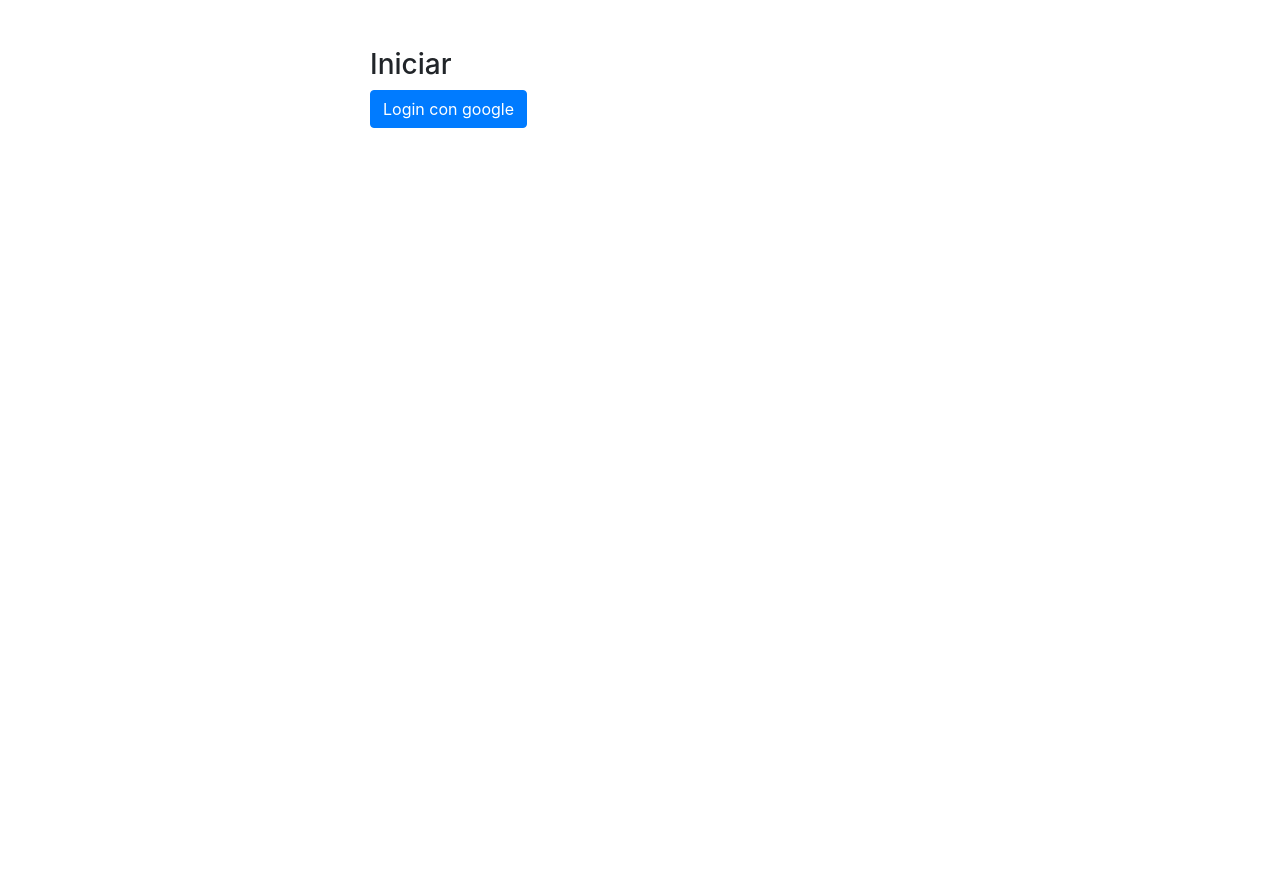
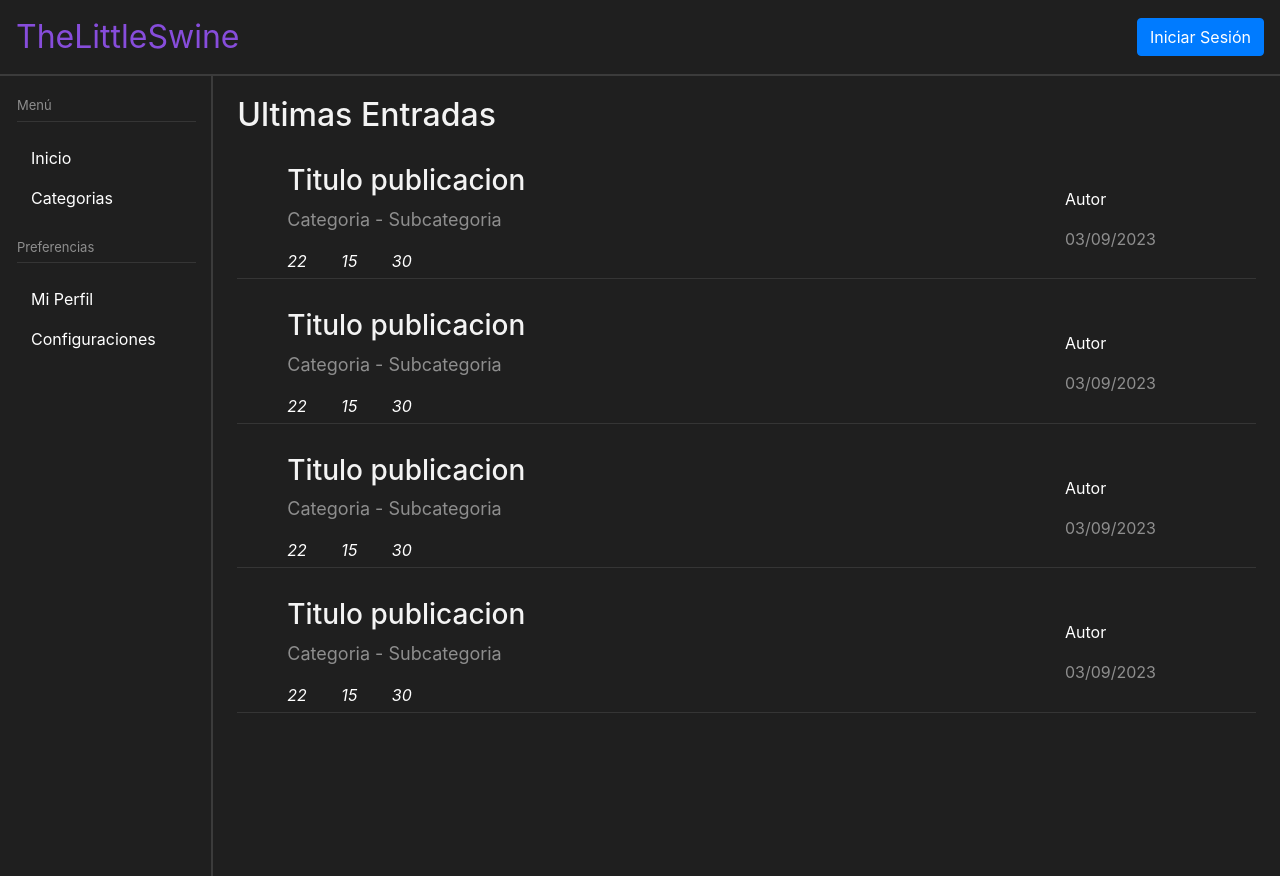
Before and after one commit to frandepy2/CMS-IS2, a Django app: page / in a window 1280 px wide. Before the commit the page ends 128 px from the top, so only its background shows below. Run offline with Django 4.2, Linux system fonts and the light colour scheme; some libraries are stand-ins or nearby versions.

Commit message:
Creacion de base y pagina principal

```diff
--- a/cmsis2/cmsis2/settings.py
+++ b/cmsis2/cmsis2/settings.py
@@ -56,7 +56,8 @@ INSTALLED_APPS = [
     'allauth',
     'allauth.account',
     'allauth.socialaccount',
-    'allauth.socialaccount.providers.google'
+    'allauth.socialaccount.providers.google',
+    'fontawesomefree',
 ]
 
 SOCIALACCOUNT_PROVIDERS = {
@@ -154,7 +155,7 @@ USE_TZ = True
 # https://docs.djangoproject.com/en/4.2/howto/static-files/
 
 STATIC_URL = 'static/'
-STATIC_ROOT = '/static/'
+STATIC_ROOT = '/cmsis2/static/'
 
 # Default primary key field type
 # https://docs.djangoproject.com/en/4.2/ref/settings/#default-auto-field
--- a/cmsis2/cmsis2/urls.py
+++ b/cmsis2/cmsis2/urls.py
@@ -16,7 +16,7 @@ Including another URLconf
 """
 from django.contrib import admin
 from django.urls import path, include
-from .views import Home
+from .views import HomeView
 
 urlpatterns = [
     path('admin/', admin.site.urls),
@@ -24,5 +24,5 @@ urlpatterns = [
     path('socialaccount/', include('allauth.urls')),
     path('usuarios/',include("usuarios.urls")),
     path('roles/',include("roles.urls")),
-    path('', Home.as_view(), name='home'),
+    path('', HomeView, name='home'),
 ]
--- a/cmsis2/cmsis2/views.py
+++ b/cmsis2/cmsis2/views.py
@@ -1,5 +1,7 @@
+from django.shortcuts import render
 from django.views.generic import TemplateView
 
 
-class Home(TemplateView):
-    template_name = 'usuarios/home.html'
+def HomeView(request):
+    page_title = "Ultimas Entradas"
+    return render(request, 'home/home.html', {'page_title': page_title})
--- /dev/null
+++ b/cmsis2/templates/base.html
@@ -0,0 +1,260 @@
+<!DOCTYPE html>
+<html lang="en">
+<head>
+    {% load static %}
+    {% load socialaccount %}
+    {% load permissions_tags %}
+
+    <meta charset="UTF-8">
+    <meta name="viewport" content="width=device-width, initial-scale=1, shrink-to-fit=no">
+
+    <!-- Bootstrap CSS -->
+    <link rel="stylesheet" href="https://cdn.jsdelivr.net/npm/bootstrap@4.6.2/dist/css/bootstrap.min.css" integrity="sha384-xOolHFLEh07PJGoPkLv1IbcEPTNtaed2xpHsD9ESMhqIYd0nLMwNLD69Npy4HI+N" crossorigin="anonymous">
+
+    <!-- Our project just needs Font Awesome Free's Solid and Brand files -->
+    <link href="{% static 'fontawesomefree/css/fontawesome.css' %}" rel="stylesheet" type="text/css">
+    <link href="{% static 'fontawesomefree/css/brands.css' %}" rel="stylesheet" type="text/css">
+    <link href="{% static 'fontawesomefree/css/solid.css' %}" rel="stylesheet" type="text/css">
+
+    <style>
+        body {
+            background-color: #1f1f1f;
+            color: #f3f3f3;
+        }
+        h1, h2, h3, h4, h5, h6 {
+            color: #f3f3f3;
+        }
+        hr {
+            color: #2e2e2e;
+        }
+        i {
+            text-align: right;
+            margin-right: 0;
+        }
+
+        .title {
+            margin-top: 20px;
+            margin-bottom: 20px;
+        }
+
+        .sidebar-subtitle {
+            color: #8e8e8e;
+            font-size: small;
+            margin-top: 20px;
+            margin-left: 2px;
+        }
+        .username-top {
+            margin-left: 10px;
+        }
+        .top-right {
+            margin-top: 15px;
+        }
+        .bottom-line {
+            margin-top: 5px;
+            background-color: #3b3b3b;
+        }
+
+        .flex-container {
+            display: flex;
+            justify-content: space-between; /* Distribute items evenly */
+            align-items: center; /* Vertically align items */
+            margin-top: 30px;
+        }
+
+        .navbar-flex-container {
+            display: flex;
+            justify-content: space-between; /* Distribute items evenly */
+            align-items: center; /* Vertically align items */
+        }
+
+        .flex-item {
+            margin-left: 50px;
+            margin-right: 100px;
+        }
+
+        .autor {
+            font-size: medium;
+            color: #ffffff;
+        }
+        .cat-sub {
+            font-size: large;
+            color: #8e8e8e;
+        }
+        .date-time {
+            margin-bottom: 0;
+            color: #8e8e8e;
+            font-size: medium;
+        }
+        .int-icon {
+            margin-right: 30px;
+            font-size: medium;
+        }
+        .dropdown-menu {
+            background-color: #3b3b3b;
+        }
+        .dropdown-item {
+            color: #f3f3f3;
+        }
+        .drop-btn {
+            background-color: #1f1f1f;
+            color: #ffffff;
+        }
+
+        .sidebar-item {
+            color: #ffffff;
+        }
+        .sidebar-preference {
+            position: sticky;
+            bottom: 0;
+        }
+        .hidden-item {
+            margin-left: 20px;
+            color: #ffffff;
+        }
+
+
+
+        #sidebar {
+            height: 100vh;
+            background-color: #1f1f1f;
+            border-right: 2px solid #3b3b3b;
+        }
+
+
+    </style>
+
+    <title>CMS-IS2</title>
+
+</head>
+<body>
+
+    <!-- Navbar -->
+    <nav class="navbar navbar-dark" style="background-color: #1f1f1f; border-bottom: 2px solid #3b3b3b;">
+        <a class="navbar-brand" style="color:#874ddb; font-size: xx-large; margin-top: 0px;" href="{% url 'home' %}">TheLittleSwine</a>
+        <div class="navbar-user navbar-flex-container">
+            {% if user.is_authenticated %}
+                <div class="navbar-flex-item" style="margin-right: 20px;">
+                    <a href="#"><i class="fa-solid fa-bell mr-auto" style="color: #ffffff;"></i></a>
+                </div>
+                <div class="navbar-flex-item">
+                    <div class="dropdown">
+                        <button class="btn btn-secondary dropdown-toggle drop-btn" type="button" data-toggle="dropdown" aria-expanded="false">
+                            {{ user.username }}
+                        </button>
+                        <div class="dropdown-menu dropdown-menu-right">
+                            <a class="dropdown-item" href="#">Mi perfil</a>
+                            <a class="dropdown-item" href="#">Configuraciones</a>
+                            <div class="dropdown-divider"></div>
+                            <a class="dropdown-item" href="{% url 'account_logout' %}">
+                                Cerrar Sesion
+                            </a>
+                        </div>
+                    </div>
+                </div>
+            {% else %}
+                <a class="btn btn-primary" href="{% provider_login_url "google" %}">Iniciar Sesión</a>
+            {% endif %}
+        </div>
+    </nav>
+
+    <div class="container-fluid">
+        <div class="row">
+            <!-- Sidebar -->
+            <nav id="sidebar" class="col-md-3 col-lg-2 d-md-block sidebar">
+                <!-- Sidebar content goes here -->
+                <div class="position-sticky sidebar-menu">
+                    <ul class="nav flex-column">
+                        <li class="sidebar-subtitle">
+                            Menú
+                            <hr class="bottom-line">
+                        </li>
+                        <li class="nav-item">
+                            <a class="nav-link active sidebar-item" href="{% url 'home' %}">
+                                Inicio
+                            </a>
+                        </li>
+                        <!-- Dropdown Sidebar Item -->
+                        <li class="nav-item">
+                            <a class="nav-link collapsed sidebar-item" href="#dropdownSidebar" data-toggle="collapse">
+                                Categorias
+                            </a>
+                            <div class="collapse" id="dropdownSidebar">
+                                <ul class="nav flex-column">
+                                    <li class="nav-item">
+                                        <a class="nav-link hidden-item" href="#">Deportes</a>
+                                    </li>
+                                    <li class="nav-item">
+                                        <a class="nav-link hidden-item" href="#">Informática</a>
+                                    </li>
+                                    <li class="nav-item">
+                                        <a class="nav-link hidden-item" href="#">Deportes</a>
+                                    </li>
+                                    <li class="nav-item">
+                                        <a class="nav-link hidden-item" href="#">Informática</a>
+                                    </li>
+                                </ul>
+                            </div>
+                        </li>
+                        {% if user.is_authenticated %}
+                            <li class="nav-item">
+                                <a class="nav-link sidebar-item" href="#">
+                                    Usuarios
+                                </a>
+                            </li>
+                            {% if user|has_permission:'view_roles' %}
+                                <li class="nav-item">
+                                    <a class="nav-link sidebar-item" href="{% url 'roles' %}">
+                                        Roles
+                                    </a>
+                                </li>
+                            {% endif %}
+                        {% endif %}
+
+                        <!-- Add more sidebar items here -->
+                    </ul>
+                </div>
+
+                <div class="position-sticky sidebar-preference">
+                    <ul class="nav flex-column">
+                        <li class="sidebar-subtitle">
+                            Preferencias
+                            <hr class="bottom-line">
+                        </li>
+                        <li class="nav-item">
+                            <a class="nav-link active sidebar-item" href="#">
+                                Mi Perfil
+                            </a>
+                        </li>
+                        <li class="nav-item">
+                            <a class="nav-link sidebar-item" href="#">
+                                Configuraciones
+                            </a>
+                        </li>
+
+                        <!-- Add more sidebar items here -->
+                    </ul>
+                </div>
+            </nav>
+
+
+            <main role="main" class="col-md-9 ml-sm-auto col-lg-10 px-md-4">
+                <div class="title">
+                    <h2>{{ page_title }}</h2>
+                </div>
+
+                {% block content %}
+
+                {% endblock %}
+
+
+
+            </main>
+        </div>
+    </div>
+
+
+
+    <script src="https://cdn.jsdelivr.net/npm/jquery@3.5.1/dist/jquery.slim.min.js" integrity="sha384-DfXdz2htPH0lsSSs5nCTpuj/zy4C+OGpamoFVy38MVBnE+IbbVYUew+OrCXaRkfj" crossorigin="anonymous"></script>
+    <script src="https://cdn.jsdelivr.net/npm/bootstrap@4.6.2/dist/js/bootstrap.bundle.min.js" integrity="sha384-Fy6S3B9q64WdZWQUiU+q4/2Lc9npb8tCaSX9FK7E8HnRr0Jz8D6OP9dO5Vg3Q9ct" crossorigin="anonymous"></script>
+</body>
+</html>
--- /dev/null
+++ b/cmsis2/templates/home/home.html
@@ -0,0 +1,93 @@
+
+{% extends 'base.html' %}
+
+{% block content %}
+
+    <div class="content-list">
+                    <a href="">
+                        <div class="flex-container">
+                            <div class="flex-item">
+                                <h3>Titulo publicacion</h3>
+                                <p class="cat-sub">Categoria - Subcategoria</p>
+                                <div class="interactions">
+                                    <i class="fa-solid fa-thumbs-up int-icon" style="color: #ffffff;">  22</i>
+                                    <i class="fa-solid fa-comment int-icon" style="color: #ffffff;">  15</i>
+                                    <i class="fa-solid fa-share int-icon" style="color: #ffffff;">  30</i>
+                                </div>
+                            </div>
+                            <div class="flex-item">
+                                <p class="autor">Autor</p>
+                                <p class="date-time">03/09/2023</p>
+                            </div>
+
+                            <!-- Add more items as needed -->
+                        </div>
+                        <hr class="bottom-line">
+                    </a>
+
+                    <a href="">
+                        <div class="flex-container">
+                            <div class="flex-item">
+                                <h3>Titulo publicacion</h3>
+                                <p class="cat-sub">Categoria - Subcategoria</p>
+                                <div class="interactions">
+                                    <i class="fa-solid fa-thumbs-up int-icon" style="color: #ffffff;">  22</i>
+                                    <i class="fa-solid fa-comment int-icon" style="color: #ffffff;">  15</i>
+                                    <i class="fa-solid fa-share int-icon" style="color: #ffffff;">  30</i>
+                                </div>
+                            </div>
+                            <div class="flex-item">
+                                <p class="autor">Autor</p>
+                                <p class="date-time">03/09/2023</p>
+                            </div>
+
+                            <!-- Add more items as needed -->
+                        </div>
+                        <hr class="bottom-line">
+                    </a>
+
+                    <a href="">
+                        <div class="flex-container">
+                            <div class="flex-item">
+                                <h3>Titulo publicacion</h3>
+                                <p class="cat-sub">Categoria - Subcategoria</p>
+                                <div class="interactions">
+                                    <i class="fa-solid fa-thumbs-up int-icon" style="color: #ffffff;">  22</i>
+                                    <i class="fa-solid fa-comment int-icon" style="color: #ffffff;">  15</i>
+                                    <i class="fa-solid fa-share int-icon" style="color: #ffffff;">  30</i>
+                                </div>
+                            </div>
+                            <div class="flex-item">
+                                <p class="autor">Autor</p>
+                                <p class="date-time">03/09/2023</p>
+                            </div>
+
+                            <!-- Add more items as needed -->
+                        </div>
+                        <hr class="bottom-line">
+                    </a>
+
+                    <a href="">
+                        <div class="flex-container">
+                            <div class="flex-item">
+                                <h3>Titulo publicacion</h3>
+                                <p class="cat-sub">Categoria - Subcategoria</p>
+                                <div class="interactions">
+                                    <i class="fa-solid fa-thumbs-up int-icon" style="color: #ffffff;">  22</i>
+                                    <i class="fa-solid fa-comment int-icon" style="color: #ffffff;">  15</i>
+                                    <i class="fa-solid fa-share int-icon" style="color: #ffffff;">  30</i>
+                                </div>
+                            </div>
+                            <div class="flex-item">
+                                <p class="autor">Autor</p>
+                                <p class="date-time">03/09/2023</p>
+                            </div>
+
+                            <!-- Add more items as needed -->
+                        </div>
+                        <hr class="bottom-line">
+                    </a>
+
+                </div>
+
+{% endblock %}
--- a/cmsis2/usuarios/views.py
+++ b/cmsis2/usuarios/views.py
@@ -2,4 +2,4 @@ from django.shortcuts import render
 
 # Create your views here.
 def home(request):
-    return render(request, 'usuarios/home.html')
+    return render(request, 'usuarios/home2.html')
--- a/requirements.txt
+++ b/requirements.txt
@@ -4,3 +4,4 @@ psycopg2-binary==2.9.7
 django-allauth==0.54.0
 sphinx
 sphinx-serve
+fontawesomefree==6.4.2
```
Also changed, not shown: cmsis2/templates/roles/crear_rol.html (+4 -14 lines), cmsis2/templates/roles/editar_rol.html (+4 -14 lines), cmsis2/templates/roles/more_info.html (+4 -14 lines), cmsis2/templates/roles/roles.html (+4 -14 lines), cmsis2/templates/usuarios/home2.html (renamed from cmsis2/templates/usuarios/home.html).
